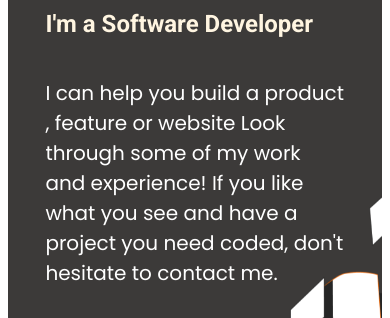
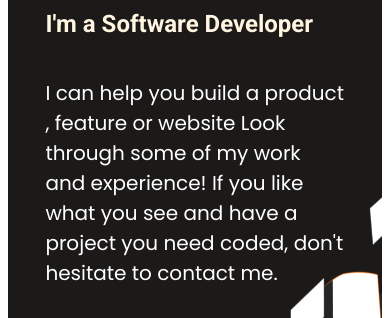
Before and after one commit to anyars-encarta/Porfolio, a website: page index.html in a window 390 px wide. Shown: the part 431-749 px from the top of the page. Drawn offline with Linux system fonts and the light colour scheme.

Commit message:
Corrected header and main background colors

```diff
--- a/index.css
+++ b/index.css
@@ -27,7 +27,7 @@
     align-items: left;
 
     /* justify-content: space-between; */
-    background-color: #3c3a39;
+    background-color: #1c1a19;
     margin-bottom: -8%;
     background-image: url("./logos/Background.png");
     background-repeat: no-repeat;
```
